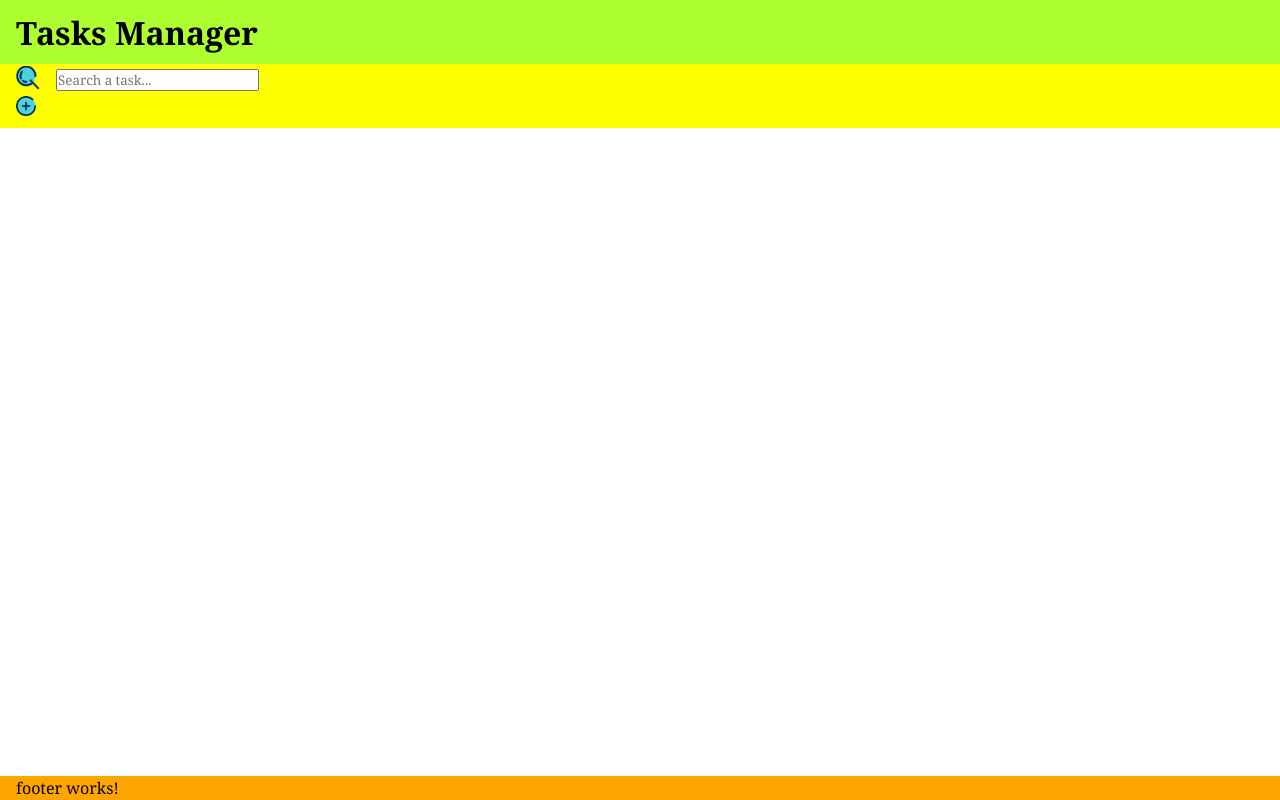
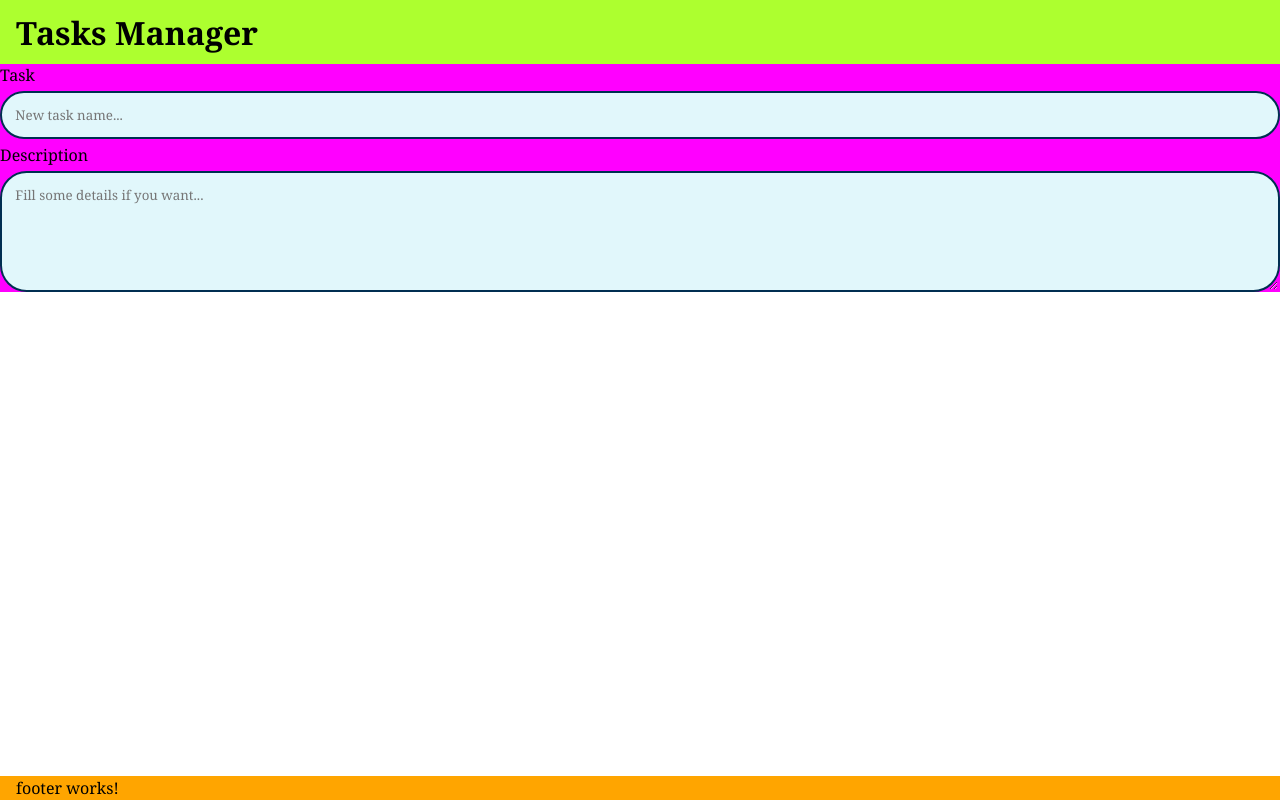
Before and after one commit to piturriagit/Angular, an Angular app: page /edit in a window 1280 px wide. Before the commit this address led to /. Built offline with nearby package versions, Linux system fonts and the light colour scheme.

Commit message:
adding route to second page edit

```diff
--- a/src/app/app.html
+++ b/src/app/app.html
@@ -3,10 +3,9 @@
     <app-header [title]="title()" />
   </header>
   <main>
-    <app-home />
+    <router-outlet />
   </main>
   <footer>
     <app-footer />
   </footer>
 </div>
-<router-outlet />
--- a/src/app/app.routes.ts
+++ b/src/app/app.routes.ts
@@ -1,3 +1,19 @@
 import { Routes } from '@angular/router';
 
-export const routes: Routes = [];
+export const routes: Routes = [
+    {
+        path: '',
+        pathMatch: 'full',
+        loadComponent: () => {
+            return import('./home/home')
+            .then(m => m.Home);
+        }
+    },
+    {
+        path: 'edit',
+        loadComponent: () => {
+            return import('./edit/edit')
+            .then(m => m.Edit);
+        }
+    }
+];
--- a/src/app/app.ts
+++ b/src/app/app.ts
@@ -1,12 +1,11 @@
 import { Component, signal } from '@angular/core';
 import { RouterOutlet } from '@angular/router';
 import { Header } from "./components/header/header";
-import { Home } from "./home/home";
 import { Footer } from "./components/footer/footer";
 
 @Component({
   selector: 'app-root',
-  imports: [RouterOutlet, Header, Home, Footer],
+  imports: [RouterOutlet, Header, Footer],
   templateUrl: './app.html',
   styleUrl: './app.css'
 })
--- /dev/null
+++ b/src/app/edit/edit.css
@@ -0,0 +1,3 @@
+.container {
+    background-color: magenta;
+}
--- /dev/null
+++ b/src/app/edit/edit.html
@@ -0,0 +1,3 @@
+<div class="container">
+    <app-task-form />
+</div>
--- /dev/null
+++ b/src/app/edit/edit.ts
@@ -0,0 +1,12 @@
+import { Component } from '@angular/core';
+import { TaskForm } from "../components/task-form/task-form";
+
+@Component({
+  selector: 'app-edit',
+  imports: [TaskForm],
+  templateUrl: './edit.html',
+  styleUrl: './edit.css'
+})
+export class Edit {
+
+}
```
Also changed, not shown: 1 other file (tests, documents, lock files or other folders).
